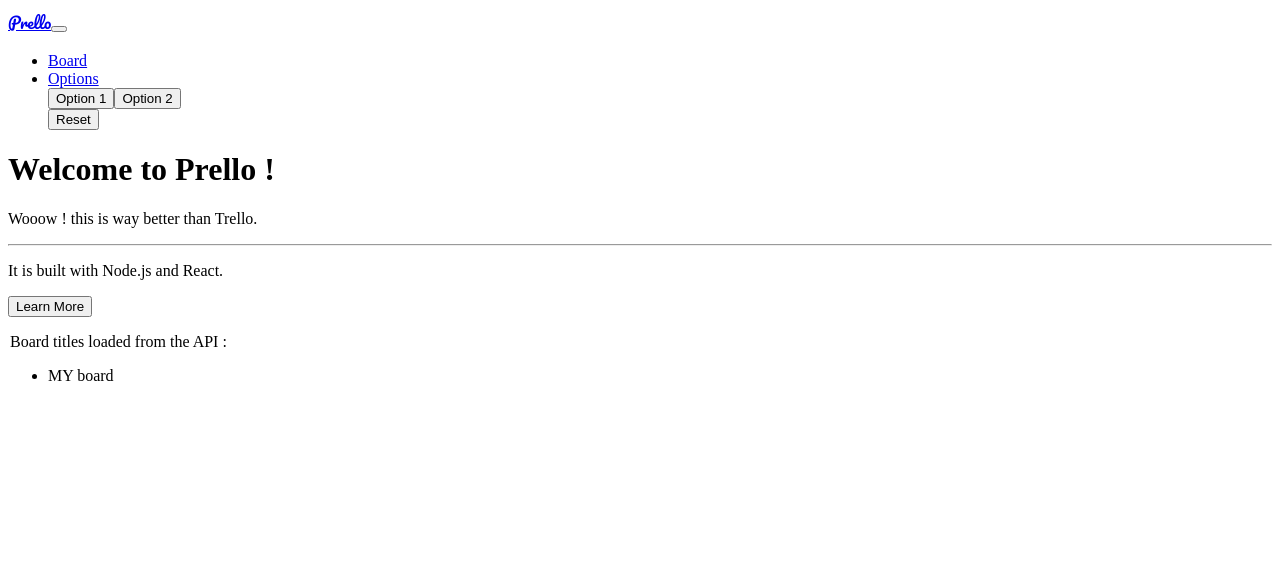
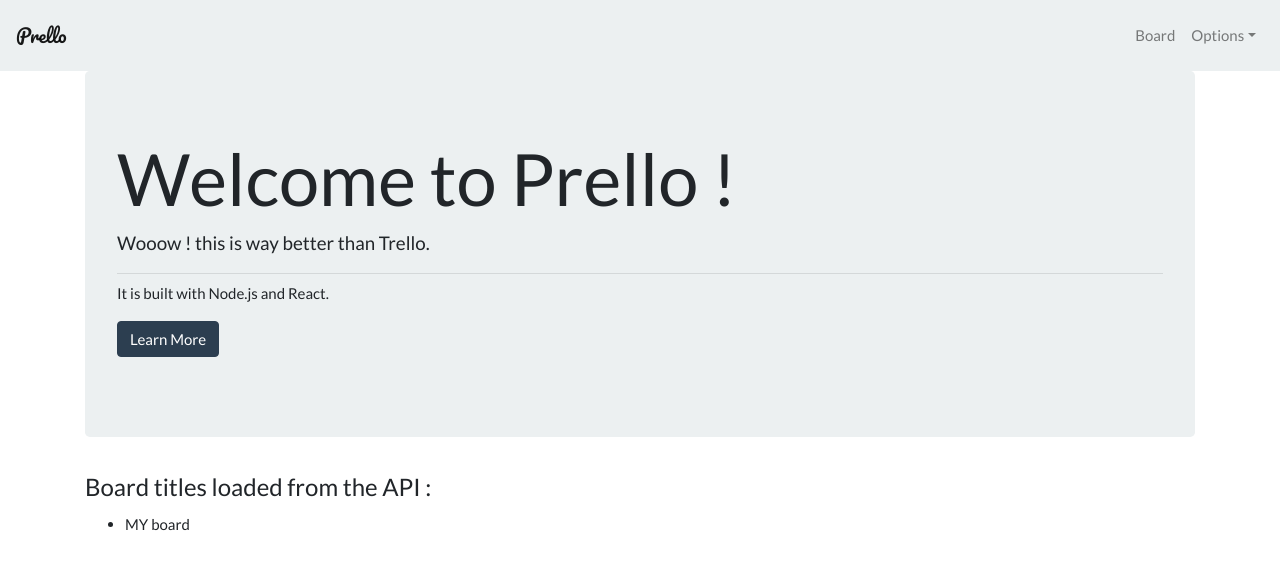
Before and after one commit to hardcoded/PrellOne-client, a React app: page / in a window 1280 px wide. Built offline with nearby package versions, Linux system fonts and the light colour scheme.

Commit message:
[add] CSS file

```diff
--- a/src/main.scss
+++ b/src/main.scss
@@ -1,4 +1,7 @@
 @import url("https://fonts.googleapis.com/css?family=Pacifico");
+@import "~bootswatch/dist/flatly/variables";
+@import "~bootstrap/scss/bootstrap";
+@import "~bootswatch/dist/flatly/bootswatch";
 
 .navbar-brand {
     font-family: 'Pacifico', monospace;
```
